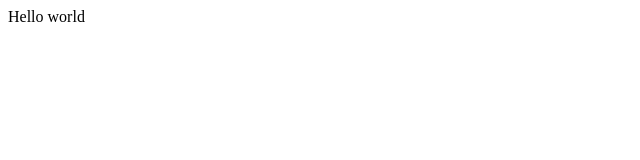
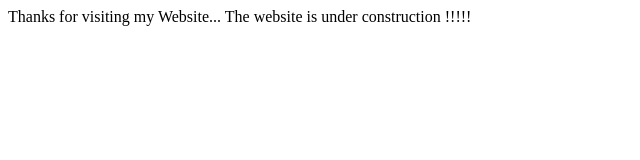
Before and after one commit to sharavanans/sharavanans.github.io, a plain HTML site: page index.html in a window 1280 px wide. Shown: the whole page, without its empty margins (0-640 px from the left). Drawn offline with Linux system fonts and the light colour scheme.

Commit message:
Update index.html
text added

```diff
--- a/index.html
+++ b/index.html
@@ -1,6 +1,7 @@
 <html>
 <header><title>This is title</title></header>
 <body>
-Hello world
+Thanks for visiting my Website...
+The website is under construction !!!!!
 </body>
 </html>
```
